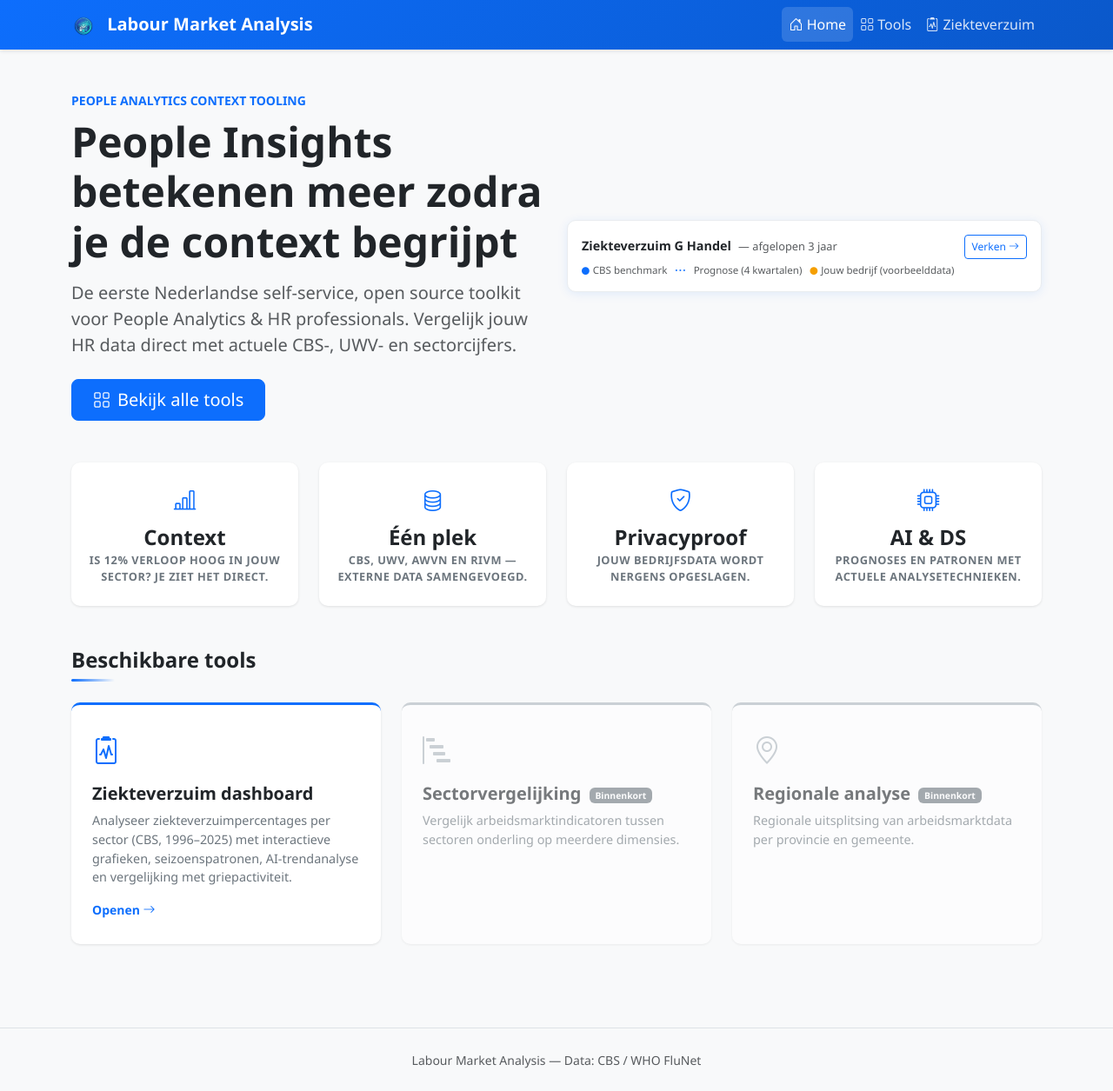
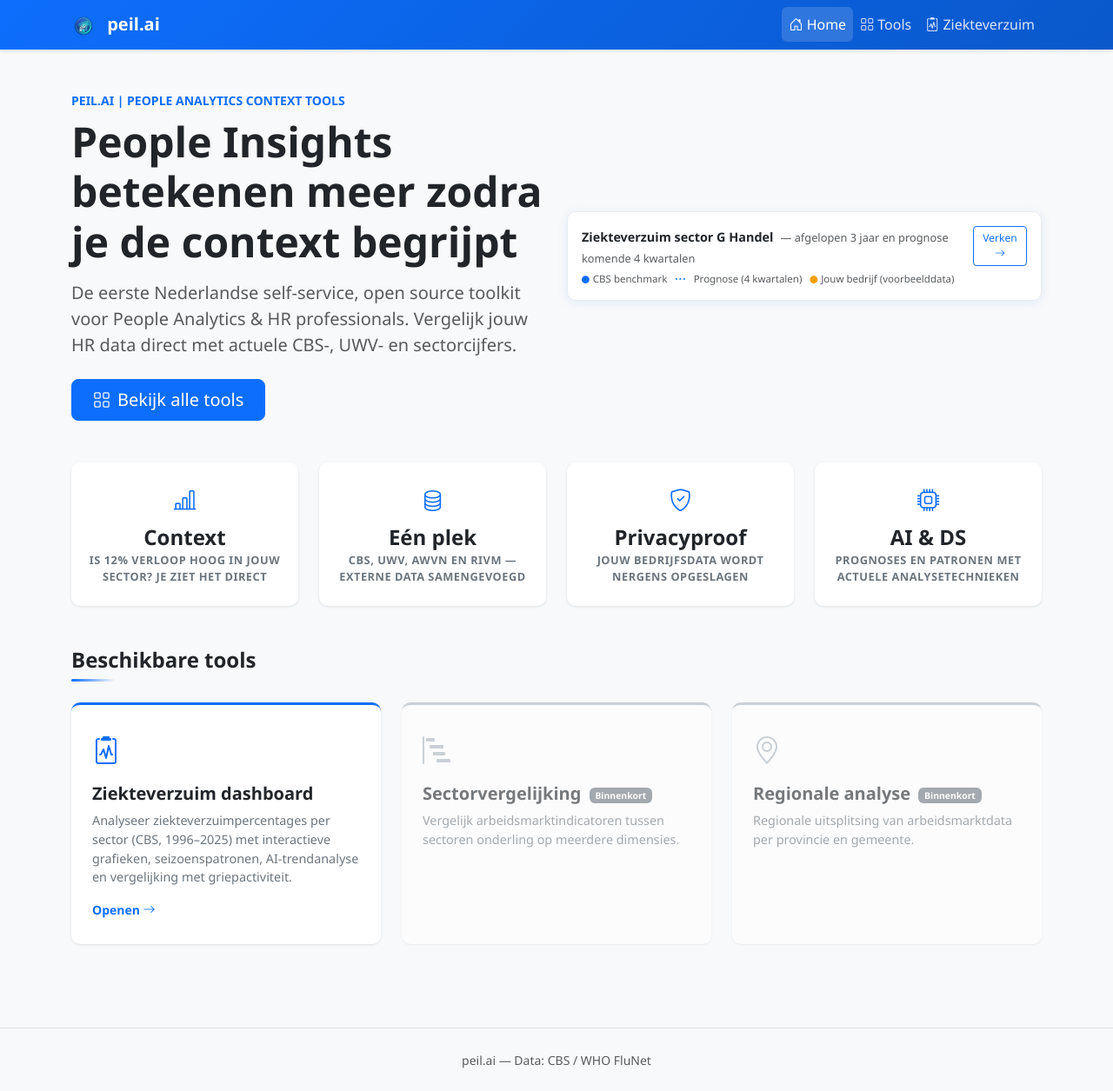
Before and after one commit to Rakkuun/labour-market-analysis, a Flask app: page / in a window 1280 px wide. Shown: the whole page at 87% size. Run offline with Flask 3, Linux system fonts and the light colour scheme; data that the repository does not hold is empty; some libraries are stand-ins or nearby versions.

Commit message:
Change name to app name peil ai

```diff
--- a/templates/base.html
+++ b/templates/base.html
@@ -3,7 +3,7 @@
 <head>
     <meta charset="utf-8">
     <meta name="viewport" content="width=device-width, initial-scale=1">
-    <title>{% block title %}Labour Market Analysis{% endblock %}</title>
+    <title>{% block title %}peil.ai{% endblock %}</title>
     <link href="https://cdn.jsdelivr.net/npm/bootstrap@5.3.0/dist/css/bootstrap.min.css" rel="stylesheet">
     <link rel="stylesheet" href="https://cdn.jsdelivr.net/npm/bootstrap-icons@1.11.0/font/bootstrap-icons.css">
     <link rel="stylesheet" href="{{ url_for('static', filename='style.css') }}">
@@ -15,7 +15,7 @@
         <div class="container-lg">
             <a class="navbar-brand" href="/">
                 <img src="{{ url_for('static', filename='img/logo.png') }}" alt="" height="28" class="navbar-logo me-2" onerror="this.style.display='none'">
-                Labour Market Analysis
+                peil.ai
             </a>
             <button class="navbar-toggler" type="button" data-bs-toggle="collapse" data-bs-target="#navbarNav"
                     aria-controls="navbarNav" aria-expanded="false" aria-label="Toggle navigation">
@@ -46,7 +46,7 @@
     {% block content %}{% endblock %}
 
     <footer class="mt-5 py-4 text-center text-muted border-top">
-        <small>Labour Market Analysis &mdash; Data: CBS / WHO FluNet</small>
+        <small>peil.ai &mdash; Data: CBS / WHO FluNet</small>
     </footer>
 
     <script src="https://cdn.jsdelivr.net/npm/bootstrap@5.3.0/dist/js/bootstrap.bundle.min.js"></script>
--- a/templates/home.html
+++ b/templates/home.html
@@ -1,5 +1,5 @@
 {% extends "base.html" %}
-{% block title %}Home — Labour Market Analysis{% endblock %}
+{% block title %}peil.ai | Home{% endblock %}
 
 {% block content %}
 <div class="container-lg py-5">
@@ -7,7 +7,7 @@
     <!-- Hero -->
     <div class="row mb-5 align-items-center g-4">
         <div class="col-lg-6">
-            <p class="text-primary fw-semibold mb-2 small text-uppercase letter-spacing-1">People Analytics Context Tooling</p>
+            <p class="text-primary fw-semibold mb-2 small text-uppercase letter-spacing-1">peil.ai | People Analytics Context Tools</p>
             <h1 class="display-5 fw-bold mb-3" style="color:#212529;">People Insights betekenen meer zodra je de context begrijpt</h1>
             <p class="lead text-muted mb-4">De eerste Nederlandse self-service, open source toolkit voor People Analytics &amp; HR professionals. Vergelijk jouw HR data direct met actuele CBS-, UWV- en sectorcijfers.</p>
             <a href="/tools" class="btn btn-primary btn-lg px-4">
@@ -18,8 +18,8 @@
             <div class="hero-chart-card p-3">
                 <div class="d-flex justify-content-between align-items-start mb-1">
                     <div>
-                        <span class="fw-semibold text-dark" style="font-size:.9rem;">Ziekteverzuim G Handel</span>
-                        <span class="text-muted ms-1" style="font-size:.8rem;">— afgelopen 3 jaar</span>
+                        <span class="fw-semibold text-dark" style="font-size:.9rem;">Ziekteverzuim sector G Handel</span>
+                        <span class="text-muted ms-1" style="font-size:.8rem;">— afgelopen 3 jaar en prognose komende 4 kwartalen</span>
                     </div>
                     <a href="/tools/ziekteverzuim" class="btn btn-sm btn-outline-primary" style="font-size:.75rem;">
                         Verken <i class="bi bi-arrow-right"></i>
@@ -42,28 +42,28 @@
             <div class="stat-card">
                 <div class="stat-icon"><i class="bi bi-bar-chart-line"></i></div>
                 <div class="stat-value">Context</div>
-                <div class="stat-label">Is 12% verloop hoog in jouw sector? Je ziet het direct.</div>
+                <div class="stat-label">Is 12% verloop hoog in jouw sector? Je ziet het direct</div>
             </div>
         </div>
         <div class="col-6 col-md-3">
             <div class="stat-card">
                 <div class="stat-icon"><i class="bi bi-database"></i></div>
-                <div class="stat-value">Één plek</div>
-                <div class="stat-label">CBS, UWV, AWVN en RIVM — externe data samengevoegd.</div>
+                <div class="stat-value">Eén plek</div>
+                <div class="stat-label">CBS, UWV, AWVN en RIVM — externe data samengevoegd</div>
             </div>
         </div>
         <div class="col-6 col-md-3">
             <div class="stat-card">
                 <div class="stat-icon"><i class="bi bi-shield-check"></i></div>
                 <div class="stat-value">Privacyproof</div>
-                <div class="stat-label">Jouw bedrijfsdata wordt nergens opgeslagen.</div>
+                <div class="stat-label">Jouw bedrijfsdata wordt nergens opgeslagen</div>
             </div>
         </div>
         <div class="col-6 col-md-3">
             <div class="stat-card">
                 <div class="stat-icon"><i class="bi bi-cpu"></i></div>
                 <div class="stat-value">AI & DS</div>
-                <div class="stat-label">Prognoses en patronen met actuele analysetechnieken.</div>
+                <div class="stat-label">Prognoses en patronen met actuele analysetechnieken</div>
             </div>
         </div>
     </div>
--- a/templates/tools.html
+++ b/templates/tools.html
@@ -1,5 +1,5 @@
 {% extends "base.html" %}
-{% block title %}Tools — Labour Market Analysis{% endblock %}
+{% block title %}Tools | peil.ai{% endblock %}
 
 {% block content %}
 <div class="container-lg py-5">
--- a/templates/ziekteverzuim.html
+++ b/templates/ziekteverzuim.html
@@ -1,5 +1,5 @@
 {% extends "base.html" %}
-{% block title %}Ziekteverzuim — Labour Market Analysis{% endblock %}
+{% block title %}Ziekteverzuim | peil.ai{% endblock %}
 
 {% block content %}
 <div class="container-lg">
```
